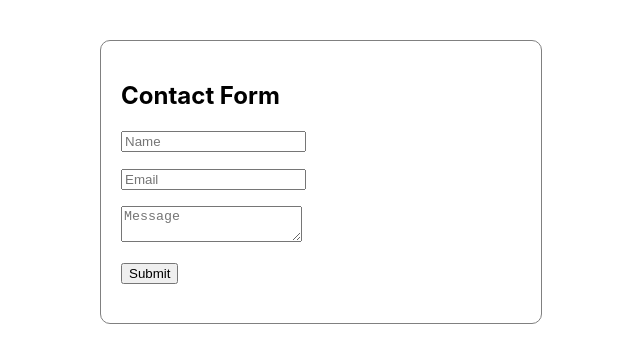
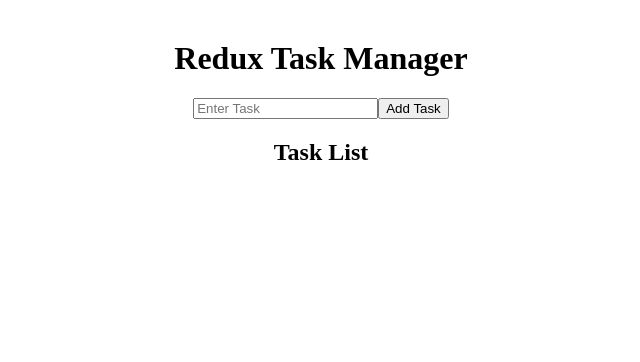
Before and after one commit to riya-radadiya/Internship-Training, a React (Create React App) app in the folder react-practical/: page / in a window 1280 px wide. Shown: the top 362 px of the page, without its empty margins (319-959 px from the left). Built offline with nearby package versions, Linux system fonts and the light colour scheme.

Commit message:
Add React Redux task manager practical

```diff
--- a/react-practical/package.json
+++ b/react-practical/package.json
@@ -4,6 +4,7 @@
   "private": true,
   "dependencies": {
     "@hookform/resolvers": "^5.4.0",
+    "@reduxjs/toolkit": "^2.12.0",
     "@testing-library/dom": "^10.4.1",
     "@testing-library/jest-dom": "^6.9.1",
     "@testing-library/react": "^16.3.2",
@@ -12,8 +13,10 @@
     "react": "^19.2.7",
     "react-dom": "^19.2.7",
     "react-hook-form": "^7.81.0",
+    "react-redux": "^9.3.0",
     "react-router-dom": "^7.18.1",
     "react-scripts": "5.0.1",
+    "redux": "^5.0.1",
     "web-vitals": "^2.1.4",
     "yup": "^1.7.1"
   },
--- a/react-practical/src/App.js
+++ b/react-practical/src/App.js
@@ -1,9 +1,21 @@
-import ContactForm from "./ContactForm";
+import AddTask from "./components/AddTask";
+import TaskList from "./components/TaskList";
 
 function App() {
+
   return (
-    <div>
-      <ContactForm />
+    <div
+      style={{
+        textAlign: "center",
+        marginTop: "40px",
+      }}
+    >
+      <h1>Redux Task Manager</h1>
+
+      <AddTask />
+
+      <TaskList />
+
     </div>
   );
 }
--- /dev/null
+++ b/react-practical/src/components/AddTask.js
@@ -0,0 +1,34 @@
+import { useState } from "react";
+import { useDispatch } from "react-redux";
+import { addTask } from "../redux/taskSlice";
+
+function AddTask() {
+
+  const [task, setTask] = useState("");
+  const dispatch = useDispatch();
+
+  const handleAdd = () => {
+
+    if (task.trim() === "") return;
+
+    dispatch(addTask(task));
+    setTask("");
+  };
+
+  return (
+    <div>
+      <input
+        type="text"
+        placeholder="Enter Task"
+        value={task}
+        onChange={(e) => setTask(e.target.value)}
+      />
+
+      <button onClick={handleAdd}>
+        Add Task
+      </button>
+    </div>
+  );
+}
+
+export default AddTask;
--- /dev/null
+++ b/react-practical/src/components/TaskList.js
@@ -0,0 +1,38 @@
+import { useSelector, useDispatch } from "react-redux";
+import { deleteTask } from "../redux/taskSlice";
+
+function TaskList() {
+
+  const tasks = useSelector(state => state.tasks);
+  const dispatch = useDispatch();
+
+  return (
+    <div>
+
+      <h2>Task List</h2>
+
+      <ul>
+
+        {tasks.map(task => (
+
+          <li key={task.id}>
+
+            {task.text}
+
+            <button
+              onClick={() => dispatch(deleteTask(task.id))}
+            >
+              Delete
+            </button>
+
+          </li>
+
+        ))}
+
+      </ul>
+
+    </div>
+  );
+}
+
+export default TaskList;
--- /dev/null
+++ b/react-practical/src/redux/store.js
@@ -0,0 +1,8 @@
+import { configureStore } from "@reduxjs/toolkit";
+import taskReducer from "./taskSlice";
+
+export const store = configureStore({
+  reducer: {
+    tasks: taskReducer,
+  },
+});
--- /dev/null
+++ b/react-practical/src/redux/taskSlice.js
@@ -0,0 +1,21 @@
+import { createSlice } from "@reduxjs/toolkit";
+
+const taskSlice = createSlice({
+  name: "tasks",
+  initialState: [],
+  reducers: {
+    addTask: (state, action) => {
+      state.push({
+        id: Date.now(),
+        text: action.payload,
+      });
+    },
+
+    deleteTask: (state, action) => {
+      return state.filter(task => task.id !== action.payload);
+    }
+  }
+});
+
+export const { addTask, deleteTask } = taskSlice.actions;
+export default taskSlice.reducer;
```
Also changed, not shown: react-practical/src/index.js (+5 -3 lines), 1 other file (tests, documents, lock files or other folders).
